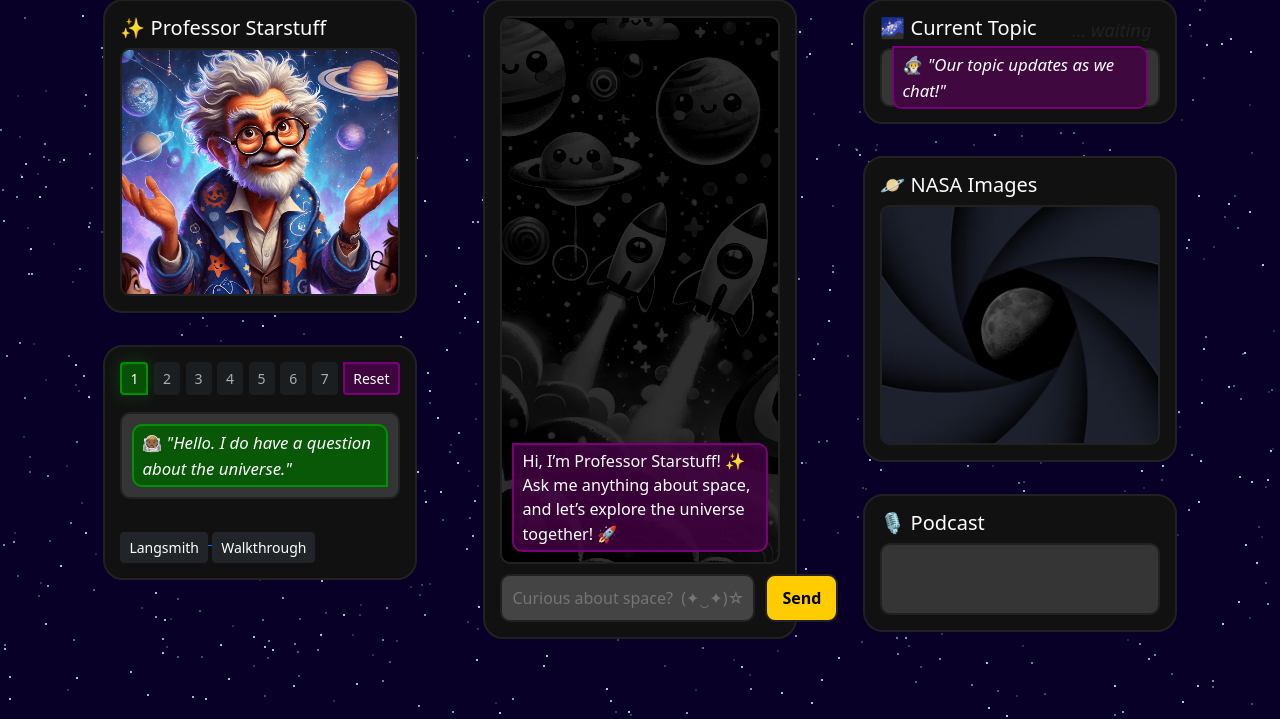
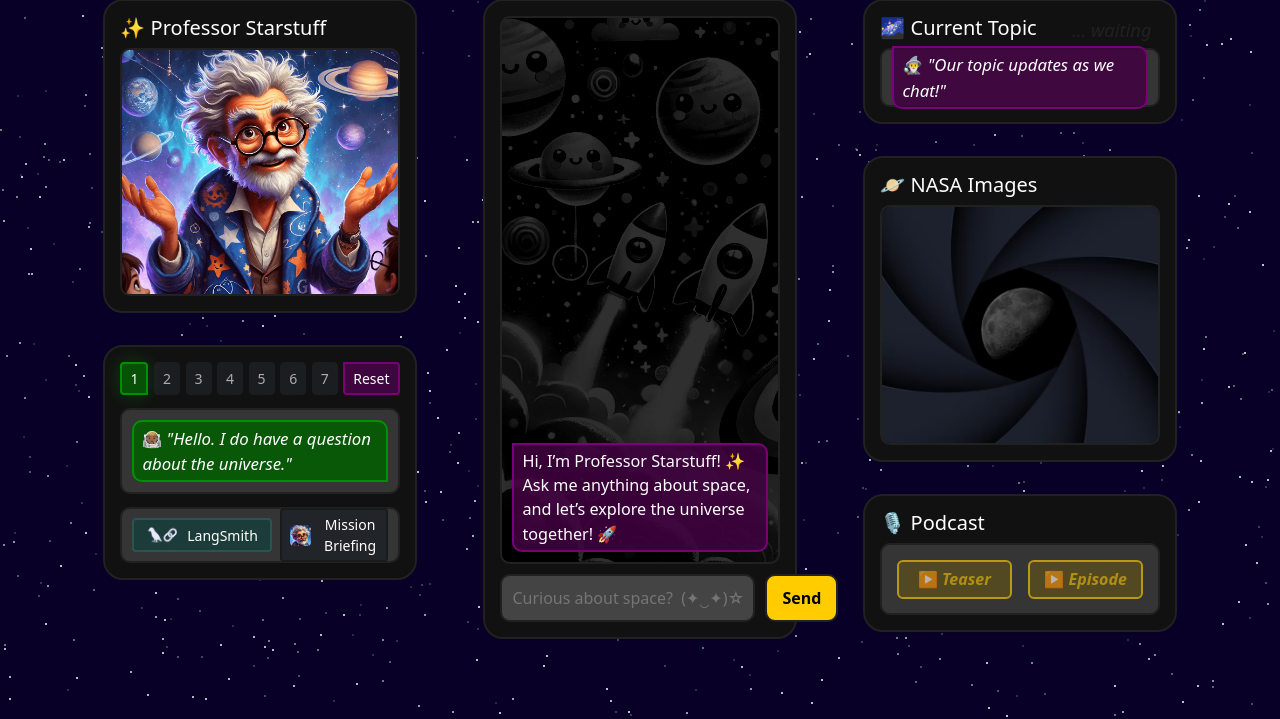
Before and after one commit to Senimtra/starstuff-ai, a Django app: template templates/index.html in a window 1280 px wide. Shown: the part 81-800 px from the top of the page. Run offline with Django 4.2, Linux system fonts and the light colour scheme; the template is opened without the code that fills it, so the values that code supplies are empty; parts of the project's set-up code (start-up, migrations or seed data) failed here and were passed over.

Commit message:
add podcast buttons

```diff
--- a/core/urls.py
+++ b/core/urls.py
@@ -7,6 +7,8 @@ urlpatterns = [
     path('', views.index, name = 'index'),
     # Get Chatbot response
     path('response/', views.response, name = 'response'),
+    # Trigger podcast teaser
+    path('podcast/', views.podcast, name = 'podcast'),
     # Chatbot memory reset
     path('reset/', views.reset, name = 'reset')
     ]
--- a/static/css/styles.css
+++ b/static/css/styles.css
@@ -94,6 +94,56 @@ body {
     100% {
         box-shadow: 0 0 20px rgba(30, 255, 0, 0.114);
     }
+}
+
+.button-box {
+    height: 3.5em;
+    padding: 10px;
+    border-radius: 10px;
+    background: #353535;
+    border: 2px solid rgb(33, 33, 33);
+}
+
+.button-box a {
+    text-decoration: none;
+}
+
+.button-box button {
+    width: 100%;
+    display: flex;
+    justify-content: center;
+    align-items: center;
+}
+
+#langSmith {
+    width: 10em;
+    background-color: rgb(28, 60, 58);
+    border: 2px solid rgb(40, 85, 82);
+    padding-right: 1em;
+}
+
+#langSmith:hover {
+    border: 2px solid rgb(29, 64, 62);
+    background-color: rgb(18, 39, 38);
+}
+
+#langSmith img {
+    width: 3em;
+    margin-right: 0.3em;
+}
+
+#intro-button {
+    border: 2px solid rgb(27, 27, 27);
+}
+
+#intro-button img {
+    width: 1.5em;
+    margin-right: 0.8em;
+    border-radius: 0.1em;
+}
+
+#intro-button:hover {
+    background-color: rgb(24, 24, 24);
 }
 
 /* Topic Frame Styles */
@@ -298,8 +348,34 @@ body {
 
 .podcast-box {
     height: 4.5em;
-    padding: 10px;
+    padding: 0.9em;
     border-radius: 10px;
     background: #353535;
     border: 2px solid rgb(33, 33, 33);
 }
+
+.podcast-btn {
+    height: 100%;
+    width: 100%;
+    font-size: 1em;
+    font-weight: bold;
+    display: flex;
+    justify-content: center;
+    align-items: center;
+}
+
+#podcast-teaser-btn {
+    /* display: none; */
+    color: rgb(244, 191, 0);
+    border: 2px solid rgb(255, 208, 0);
+    background-color: rgba(141, 115, 0, 0.511);
+    /* animation: shuffleGlow 0.75s infinite alternate ease-in-out; */
+}
+
+#podcast-full-btn {
+    /* display: none; */
+    color: rgb(244, 191, 0);
+    border: 2px solid rgb(255, 208, 0);
+    background-color: rgba(141, 115, 0, 0.511);
+    /* animation: shuffleGlow 0.75s infinite alternate ease-in-out; */
+}
--- a/static/js/scripts.js
+++ b/static/js/scripts.js
@@ -90,6 +90,9 @@ const getResponse = (query) => {
                 setTopic(topic);
                 // Set image shuffle
                 setShuffle(topic);
+                // Activate podcast teaser button
+                console.log(result.response[2]["teaser"]);
+                activatePodcastTeaserBtn();
             } else {
                 console.log("no topic set");
             }
@@ -242,6 +245,27 @@ const shuffleImages = () => {
     }
 };
 
+// Activate Podcast Teaser Button
+const activatePodcastTeaserBtn = () => {
+    let teaserBtn = document.getElementById("podcast-teaser-btn");
+    console.log(teaserBtn);
+    teaserBtn.classList.remove("disabled");
+    console.log("activate podcast btn");
+};
+
+// Podcast Teaser
+const podcastTeaser = () => {
+    //Send the POST request
+    fetch("/podcast/", {
+        method: "POST",
+        headers: {
+            "X-CSRFToken": csrftoken,
+        },
+    }).then(() => {
+        console.log("podcast triggered");
+    });
+};
+
 // Project Introduction Toggle
 const introSwitch = () => {
     let introContainer = document.getElementById("introduction-container");
--- a/templates/index.html
+++ b/templates/index.html
@@ -47,12 +47,16 @@
                                 id="test-message-text"></span></div>
                     </div>
                     <div>
-                        <a href="https://smith.langchain.com/public/e64aed79-7c5f-44ad-8864-95f8cd070cd0/r"
-                            target="_blank">
-                            <button type="button" id="langSmith" class="btn btn-sm btn-dark mt-3">Langsmith</button>
-                        </a>
-                        <button type="button" id="intro-button" class="btn btn-sm btn-dark mt-3"
-                            onclick="introSwitch()">Walkthrough</button>
+                        <div class="button-box d-flex justify-content-center align-items-center">
+                            <a href="https://smith.langchain.com/public/e64aed79-7c5f-44ad-8864-95f8cd070cd0/r"
+                                target="_blank">
+                                <button type="button" id="langSmith" class="btn btn-sm btn-dark"><img
+                                        src="{% static 'images/slide_06_2.png' %}" />LangSmith</button>
+                            </a>
+                            <button type="button" id="intro-button" class="btn btn-sm btn-dark ms-2"
+                                onclick="introSwitch()"><img src="{% static 'images/favicon.ico' %}" /> Mission
+                                Briefing</button>
+                        </div>
                     </div>
                 </div>
             </div>
@@ -99,7 +103,12 @@
                 <!-- Podcast -->
                 <div class="podcast-frame layout-box">
                     <h5>🎙️ Podcast</h5>
-                    <div class="podcast-box">
+                    <div class="podcast-box d-flex justify-content-center align-items-center">
+                        <div id="podcast-teaser-btn" class="btn btn-warning podcast-btn disabled"
+                            onclick="podcastTeaser()">▶️&nbsp;<em>Teaser</em>
+                        </div>
+                        <div id="podcast-full-btn" class="btn btn-warning podcast-btn disabled ms-3" onclick="">
+                            ▶️&nbsp;<em>Episode</em></div>
                     </div>
                 </div>
             </div>
```
Also changed, not shown: core/utils.py (+19 -11 lines), core/views.py (+6 -2 lines).
